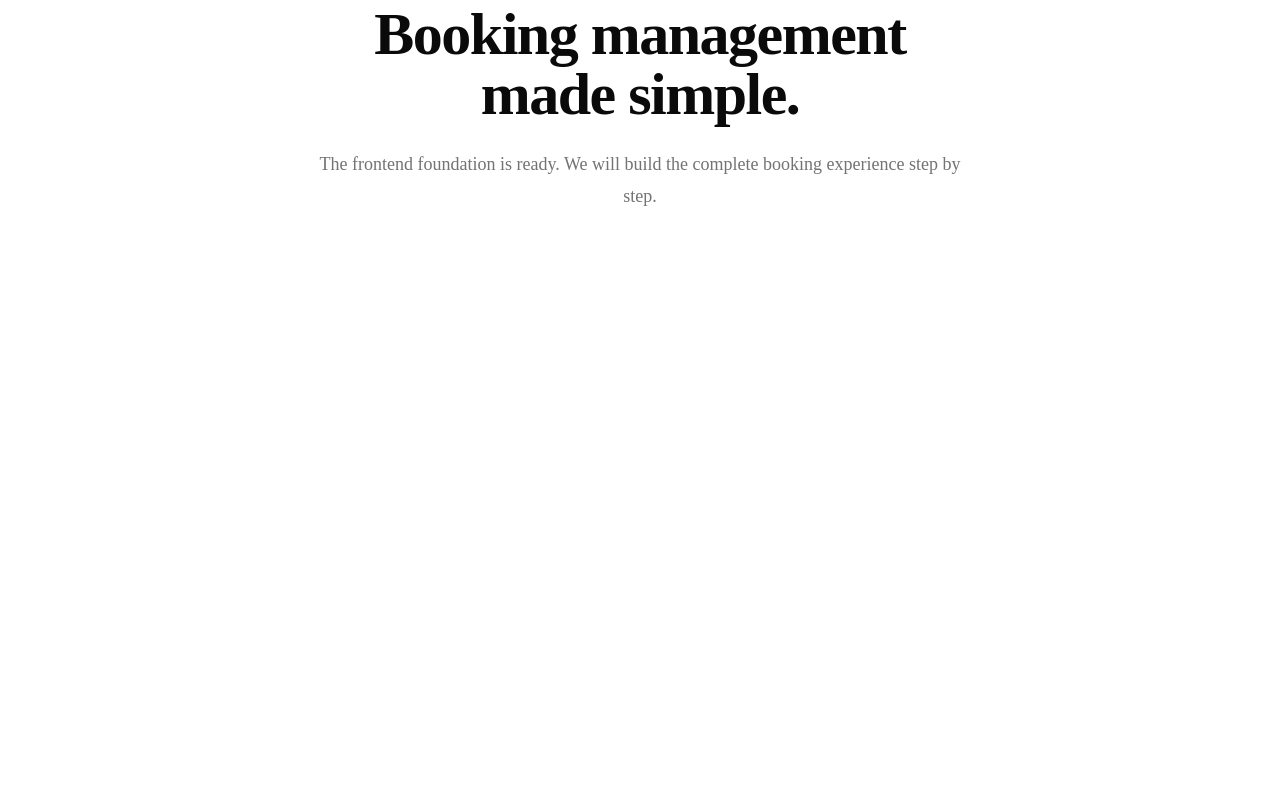
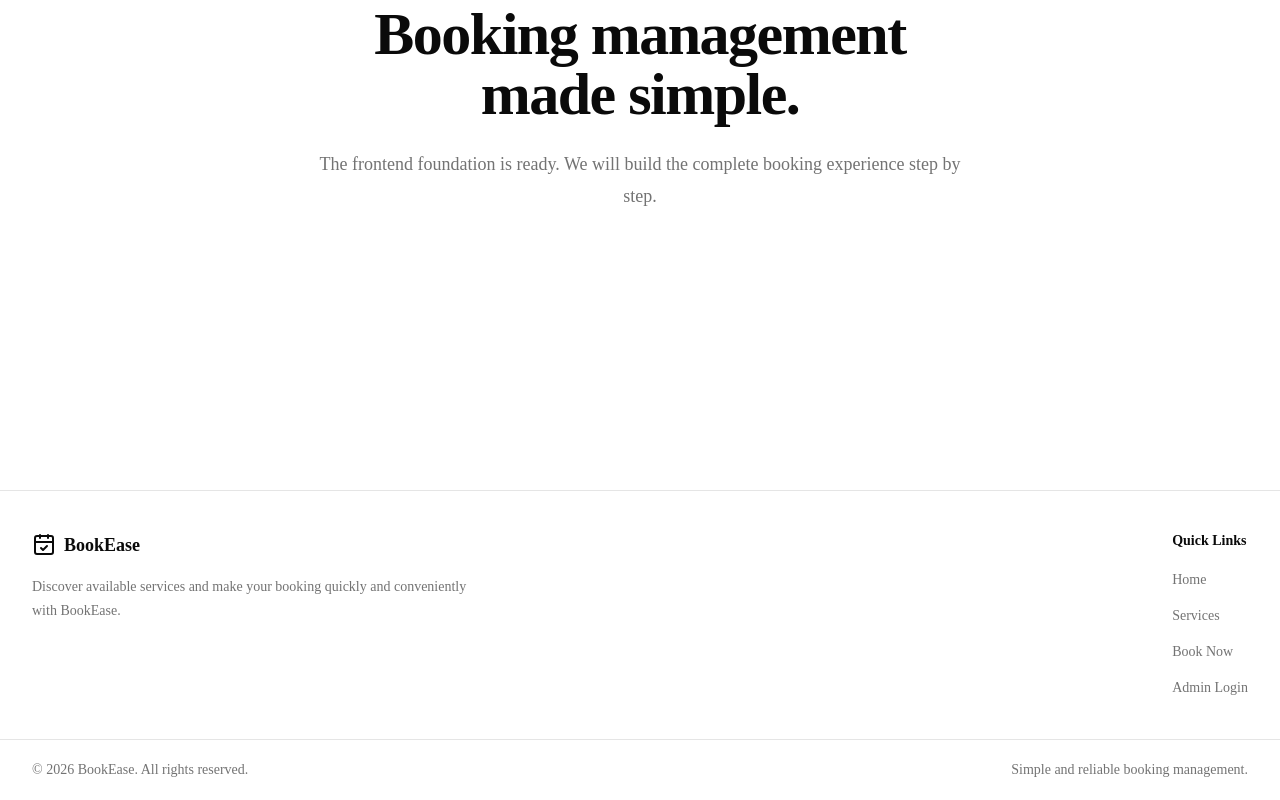
Before and after one commit to UdeshaRashmi/bookease-api, a Next.js app in the folder bookease-frontend/: page / in a window 1280 px wide. Shown: the part 375-1175 px from the top of the page. Before the commit the page ends 865 px from the top, so only its background shows below. Built offline with nearby package versions, Linux system fonts and the light colour scheme.

Commit message:
add public site footer and complete layout

```diff
--- a/bookease-frontend/app/layout.tsx
+++ b/bookease-frontend/app/layout.tsx
@@ -1,42 +1,37 @@
 import type { Metadata } from 'next';
-import { Geist, Geist_Mono } from 'next/font/google';
+import type { ReactNode } from 'react';
 
-import { SiteHeader } from '@/components/layout/site-header';
-import { QueryProvider } from '@/providers/query-provider';
+import { SiteFooter } from '@/components/layout/SiteFooter';
+import { SiteHeader } from '@/components/layout/SiteHeader';
+import { QueryProvider } from '@/providers/QueryProvider';
 
 import './globals.css';
-
-const geistSans = Geist({
-  variable: '--font-geist-sans',
-  subsets: ['latin'],
-});
-
-const geistMono = Geist_Mono({
-  variable: '--font-geist-mono',
-  subsets: ['latin'],
-});
 
 export const metadata: Metadata = {
   title: {
     default: 'BookEase',
     template: '%s | BookEase',
   },
-  description: 'A modern booking management system',
+  description:
+    'Discover available services and make bookings easily with BookEase.',
 };
 
-interface RootLayoutProps {
-  children: React.ReactNode;
-}
+type RootLayoutProps = Readonly<{
+  children: ReactNode;
+}>;
 
 export default function RootLayout({ children }: RootLayoutProps) {
   return (
     <html lang="en">
-      <body
-        className={`${geistSans.variable} ${geistMono.variable} antialiased`}
-      >
+      <body>
         <QueryProvider>
-          <SiteHeader />
-          {children}
+          <div className="flex min-h-screen flex-col">
+            <SiteHeader />
+
+            <main className="flex-1">{children}</main>
+
+            <SiteFooter />
+          </div>
         </QueryProvider>
       </body>
     </html>
--- /dev/null
+++ b/bookease-frontend/components/layout/SiteFooter.tsx
@@ -0,0 +1,72 @@
+import Link from 'next/link';
+import { CalendarCheck } from 'lucide-react';
+
+const footerLinks = [
+  {
+    label: 'Home',
+    href: '/',
+  },
+  {
+    label: 'Services',
+    href: '/services',
+  },
+  {
+    label: 'Book Now',
+    href: '/book',
+  },
+  {
+    label: 'Admin Login',
+    href: '/login',
+  },
+];
+
+export function SiteFooter() {
+  const currentYear = new Date().getFullYear();
+
+  return (
+    <footer className="border-t bg-background">
+      <div className="mx-auto grid w-full max-w-7xl gap-8 px-4 py-10 sm:px-6 md:grid-cols-2 lg:px-8">
+        <div className="space-y-4">
+          <Link
+            href="/"
+            className="inline-flex items-center gap-2 text-lg font-semibold"
+          >
+            <CalendarCheck className="size-6" aria-hidden="true" />
+            <span>BookEase</span>
+          </Link>
+
+          <p className="max-w-md text-sm leading-6 text-muted-foreground">
+            Discover available services and make your booking quickly and
+            conveniently with BookEase.
+          </p>
+        </div>
+
+        <div className="md:justify-self-end">
+          <h2 className="mb-4 text-sm font-semibold">Quick Links</h2>
+
+          <nav aria-label="Footer navigation">
+            <ul className="space-y-3">
+              {footerLinks.map((link) => (
+                <li key={link.href}>
+                  <Link
+                    href={link.href}
+                    className="text-sm text-muted-foreground transition-colors hover:text-foreground"
+                  >
+                    {link.label}
+                  </Link>
+                </li>
+              ))}
+            </ul>
+          </nav>
+        </div>
+      </div>
+
+      <div className="border-t">
+        <div className="mx-auto flex w-full max-w-7xl flex-col gap-2 px-4 py-5 text-center text-sm text-muted-foreground sm:px-6 md:flex-row md:items-center md:justify-between md:text-left lg:px-8">
+          <p>© {currentYear} BookEase. All rights reserved.</p>
+          <p>Simple and reliable booking management.</p>
+        </div>
+      </div>
+    </footer>
+  );
+}
--- /dev/null
+++ b/bookease-frontend/providers/QueryProvider.tsx
@@ -0,0 +1,30 @@
+'use client';
+
+import { QueryClient, QueryClientProvider } from '@tanstack/react-query';
+import { useState, type ReactNode } from 'react';
+
+type QueryProviderProps = Readonly<{
+  children: ReactNode;
+}>;
+
+export function QueryProvider({ children }: QueryProviderProps) {
+  const [queryClient] = useState(
+    () =>
+      new QueryClient({
+        defaultOptions: {
+          queries: {
+            staleTime: 60 * 1000,
+            refetchOnWindowFocus: false,
+            retry: 1,
+          },
+          mutations: {
+            retry: 0,
+          },
+        },
+      }),
+  );
+
+  return (
+    <QueryClientProvider client={queryClient}>{children}</QueryClientProvider>
+  );
+}
```
Also changed, not shown: bookease-frontend/components/layout/SiteHeader.tsx (renamed from bookease-frontend/components/layout/site-header.tsx).
